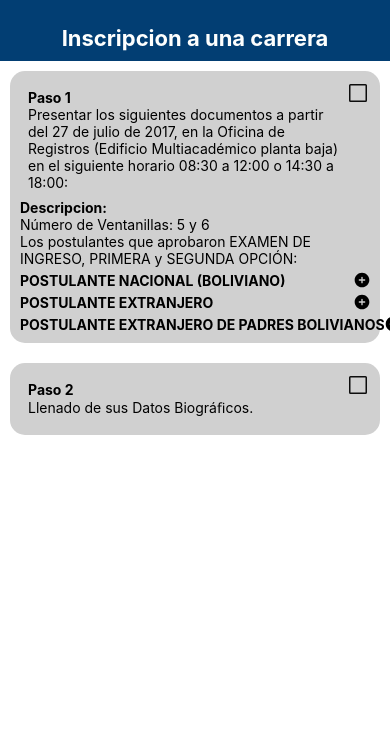
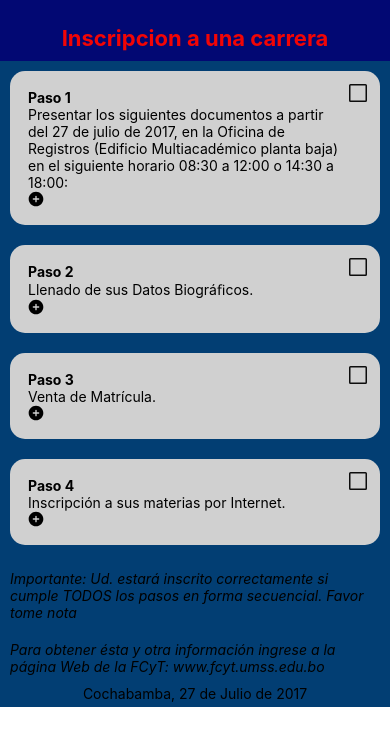
Before and after one commit to Abdiel49/tramites, a React Native app: screen / in a window 390 px wide. Shown: the top 746 px of the page. Built offline with nearby package versions, Linux system fonts and the light colour scheme.

Commit message:
implement 4 steps

```diff
--- /dev/null
+++ b/components/footer/StepFooter.js
@@ -0,0 +1,29 @@
+import React from 'react'
+import { View, Text, StyleSheet } from 'react-native'
+
+export default function StepFooter() {
+  return (
+    <View style={ styles.footerContainer }>
+      <Text style={ styles.textFooter }>Importante: Ud. estará inscrito correctamente si cumple TODOS los pasos en forma secuencial. Favor tome nota</Text>
+      <Text style={ styles.textFooter }>Para obtener ésta y otra información ingrese a la página Web de la FCyT: www.fcyt.umss.edu.bo</Text>
+      <View style={ styles.textFooterCenter } >
+        <Text>Cochabamba, 27 de Julio de 2017</Text>
+      </View>
+    </View>
+  )
+}
+
+const styles = StyleSheet.create({
+  footerContainer: {
+    marginHorizontal:5,
+    padding: 5,
+  },
+  textFooter: {
+    fontStyle:'italic',
+    marginVertical:10,
+  },
+  textFooterCenter: {
+    alignItems:'center',
+    justifyContent:'center',
+  }
+})
--- a/components/nav/Navbar.js
+++ b/components/nav/Navbar.js
@@ -12,14 +12,14 @@ export default function Navbar({title}) {
 
 const styles = StyleSheet.create({
   container:{
-    backgroundColor: colors.blue,
+    backgroundColor: colors.blue_dark,
     padding:10,
     alignItems:"center",
     justifyContent:"center",
   },
   title:{
     marginTop:15,
-    color: colors.light,
+    color: colors.primary,
     fontSize: 22,
     fontWeight: "bold",
   }
--- a/components/seemore/SeeMore.js
+++ b/components/seemore/SeeMore.js
@@ -1,12 +1,13 @@
-import React from 'react'
+import React, { useState } from 'react'
 import { Pressable } from 'react-native'
 import Minus from './svg/Minus'
 import Plus from './svg/Plus'
 
 export default function SeeMore({ value = false, onPress}) {
+  const [check, setCheck] = useState( value );
   return (
     <Pressable
-      onPress={ () => onPress() }
+      // onPress={ () => onPress() }
     >
       { value ? <Minus /> : <Plus /> }
     </Pressable>
--- a/components/steps/Step.js
+++ b/components/steps/Step.js
@@ -5,39 +5,45 @@ import Checkbox from "../checkbox/Checkbox";
 import SeeMore from "../seemore/SeeMore";
 
 export default function Step({ stepNumber }) {
-
   const [checkStep, setCheckStep] = useState(false);
+  const [stepData, setStepData] = useState(false);
 
   const [subTitle, setSubTitle] = useState({
     posBol: false,
     posExtran: false,
     posExtranBol: false,
-  })
+  });
 
-  const {posBol, posExtran, posExtranBol} = subTitle;
+  const { posBol, posExtran, posExtranBol } = subTitle;
 
-  const handleSubtitle = ( key ) => {
+  const handleSubtitle = (key) => {
     let aux = subTitle[key];
     setSubTitle({
       ...subTitle,
-      [key]: !aux
-    })
-  }
+      [key]: !aux,
+    });
+  };
 
   return (
     <View style={styles.stepContainer}>
       <View style={styles.stepNavbar}>
         <View style={styles.stepNavbar_info}>
+          <Pressable
+            onPress={()=> setStepData( !stepData )}
+          >
             <Text style={styles.stepNumber}>{stepNumber}</Text>
             <Text style={styles.stepTitle}>
               Presentar los siguientes documentos a partir del 27 de julio de
               2017, en la Oficina de Registros (Edificio Multiacadémico planta
               baja) en el siguiente horario 08:30 a 12:00 o 14:30 a 18:00:
             </Text>
+            <SeeMore value={ stepData }/>
+          </Pressable>
         </View>
 
         <Checkbox value={checkStep} onCheck={() => setCheckStep(!checkStep)} />
       </View>
+      {stepData && (
         <View>
           <Text style={styles.textBolt}>Descripcion:</Text>
           <Text>
@@ -47,75 +53,73 @@ export default function Step({ stepNumber }) {
 
           {/* subtitles */}
           <View style={styles.containerSimple}>
-          <View style= {styles.rowTitle}>
+            <View style={styles.rowTitle}>
               <Pressable
                 // onPress={() => setPosBol( !posBol )}
                 // onPress={() => setSubTitle({ ...subTitle, posBol: !subTitle.posBol})}
-              onPress={() => handleSubtitle('posBol')}
+                onPress={() => handleSubtitle("posBol")}
               >
-              <Text style={styles.textBolt}>POSTULANTE NACIONAL (BOLIVIANO)</Text>
+                <Text style={styles.textBolt}>
+                  POSTULANTE NACIONAL (BOLIVIANO)
+                </Text>
               </Pressable>
-            <SeeMore value={ posBol } />
+              <SeeMore value={posBol} />
             </View>
-          {
-            posBol && (
+            {posBol && (
               <View style={styles.containerList}>
                 <Text style={styles.testListItem}>
-                • Diploma de bachiller (Fotocopia legalizada). La legalización debe
-                  realizarse en “SEDUCA” para los diplomas emitidos por esta
-                  dirección desde el año 2009 o en “ARCHIVOS UMSS” para los diplomas
-                  emitidos por la UMSS hasta el año 2008.
+                  • Diploma de bachiller (Fotocopia legalizada). La legalización
+                  debe realizarse en “SEDUCA” para los diplomas emitidos por
+                  esta dirección desde el año 2009 o en “ARCHIVOS UMSS” para los
+                  diplomas emitidos por la UMSS hasta el año 2008.
                 </Text>
                 <Text>
-                • En caso de no tener Diploma de Bachiller: (Libreta de 6to. de
-                  secundaria, fotocopia legalizada en la Oficina de Archivos de la
-                  UMSS o comprobante que indique el trámite en proceso, solo para
-                  los bachilleres del 2016).
+                  • En caso de no tener Diploma de Bachiller: (Libreta de 6to.
+                  de secundaria, fotocopia legalizada en la Oficina de Archivos
+                  de la UMSS o comprobante que indique el trámite en proceso,
+                  solo para los bachilleres del 2016).
                 </Text>
                 <Text style={styles.testListItem}>
-                • Fotocopia nítida legalizada de la cédula de Identidad anverso y
-                  reverso (legalizar en la Oﬁcina de Archivos, previa compra de
-                  timbres en Caja de la UMSS).
+                  • Fotocopia nítida legalizada de la cédula de Identidad
+                  anverso y reverso (legalizar en la Oﬁcina de Archivos, previa
+                  compra de timbres en Caja de la UMSS).
                 </Text>
                 <Text style={styles.testListItem}>
                   • Fotocopia nítida legalizada del Certiﬁcado de Nacimiento
-                  (legalizar en la Oﬁcina de Archivos, previa compra de timbres en
-                  Caja de la UMSS).
+                  (legalizar en la Oﬁcina de Archivos, previa compra de timbres
+                  en Caja de la UMSS).
                 </Text>
                 <Text style={styles.testListItem}>
-                • Dos (2) fotografías 4 x 5 fondo azul o rojo, para apertura de
-                  kardex Académico.
+                  • Dos (2) fotografías 4 x 5 fondo azul o rojo, para apertura
+                  de kardex Académico.
                 </Text>
                 {/* va depues de la lista */}
                 <Text>
-                Todo lo anterior en sobre manila tamaño oﬁcio rotulado (apellido
-                  paterno, materno, nombres, carrera y gestión) en caso de cambiarse
-                  de carrera debe informar al funcionario de registros en forma
-                  verbal y rotular el sobre con el cambio mencionado.
+                  Todo lo anterior en sobre manila tamaño oﬁcio rotulado
+                  (apellido paterno, materno, nombres, carrera y gestión) en
+                  caso de cambiarse de carrera debe informar al funcionario de
+                  registros en forma verbal y rotular el sobre con el cambio
+                  mencionado.
                 </Text>
               </View>
-            )
-          }
+            )}
           </View>
 
           <View style={styles.containerSimple}>
-          <View style={ styles.rowTitle }>
-            <Pressable
-              onPress={()=> handleSubtitle( 'posExtran') }
-            >
+            <View style={styles.rowTitle}>
+              <Pressable onPress={() => handleSubtitle("posExtran")}>
                 <Text style={styles.textBolt}>POSTULANTE EXTRANJERO</Text>
               </Pressable>
-            <SeeMore value={ posExtran }/>
+              <SeeMore value={posExtran} />
             </View>
             {/* text subtitle info */}
-          {
-            posExtran && (
+            {posExtran && (
               <View>
                 <Text>
                   Todos los siguientes documentos deben ser legalizados por el
-                  Consulado Boliviano en el país de origen del estudiante extranjero.
-                  Además legalizados por la Cancillería o Ministerio de relaciones
-                  exte- riores de Bolivia.
+                  Consulado Boliviano en el país de origen del estudiante
+                  extranjero. Además legalizados por la Cancillería o Ministerio
+                  de relaciones exte- riores de Bolivia.
                 </Text>
                 {/* list info */}
                 <View style={styles.containerList}>
@@ -133,59 +137,63 @@ export default function Step({ stepNumber }) {
                     • Pasaporte con visa consular de estudiante.
                   </Text>
                   <Text style={styles.testListItem}>
-                    • Dos (2) fotografías 4 x 5 fondo azul o rojo, para apertura de
-                    kardex Académico.
+                    • Dos (2) fotografías 4 x 5 fondo azul o rojo, para apertura
+                    de kardex Académico.
                   </Text>
                 </View>
               </View>
-            )
-          }
+            )}
           </View>
 
           <View style={styles.containerSimple}>
-          <View style={ styles.rowTitle }>
-            <View styles={ styles.rowTitleText } >
-              <Pressable
-                onPress={()=> handleSubtitle('posExtranBol')}
-              >
-                <Text style={styles.textBolt}>POSTULANTE EXTRANJERO DE PADRES BOLIVIANOS</Text>
+            <View style={styles.rowTitle}>
+              <View styles={styles.rowTitleText}>
+                <Pressable onPress={() => handleSubtitle("posExtranBol")}>
+                  <Text style={styles.textBolt}>
+                    POSTULANTE EXTRANJERO DE PADRES BOLIVIANOS
+                  </Text>
                 </Pressable>
               </View>
               <SeeMore value={posExtranBol} />
             </View>
             {/* text subtitle info */}
-          {
-            posExtranBol && (
+            {posExtranBol && (
               <View>
                 <Text>
-                Todos los estudiantes que no hayan realizado el trámite de Nacionalización boliviana, deben presentar los siguientes documentos:
+                  Todos los estudiantes que no hayan realizado el trámite de
+                  Nacionalización boliviana, deben presentar los siguientes
+                  documentos:
                 </Text>
                 {/* list info */}
                 <View style={styles.containerList}>
                   <Text style={styles.testListItem}>
-                • Diploma de bachiller legalizado por el Consulado y Cancillería.
+                    • Diploma de bachiller legalizado por el Consulado y
+                    Cancillería.
                   </Text>
                   <Text>
-                    • Certiﬁcado de Nacimiento legalizado por el Consulado y Cancillería.
+                    • Certiﬁcado de Nacimiento legalizado por el Consulado y
+                    Cancillería.
                   </Text>
                   <Text style={styles.testListItem}>
-                    • Cedula de Identidad original, y fotocopia de la Cedula de identidad del Papá y/o mamá, si son bolivianos.
+                    • Cedula de Identidad original, y fotocopia de la Cedula de
+                    identidad del Papá y/o mamá, si son bolivianos.
                   </Text>
                   <Text style={styles.testListItem}>
-                    • Dos (2) fotografías 4 x 5 fondo azul o rojo, para apertura de kardex Académico. Todo lo anterior en sobre manila tamaño oﬁcio sin rotular.
+                    • Dos (2) fotografías 4 x 5 fondo azul o rojo, para apertura
+                    de kardex Académico. Todo lo anterior en sobre manila tamaño
+                    oﬁcio sin rotular.
                   </Text>
                   {/* information italic - frase o comentario final */}
-                  <Text style={ styles.textItalic }>
-                  Si la presentación de documentos es satisfactoria se le proporcionará al estudiante su Código SIS.
+                  <Text style={styles.textItalic}>
+                    Si la presentación de documentos es satisfactoria se le
+                    proporcionará al estudiante su Código SIS.
                   </Text>
-
                 </View>
               </View>
-            )
-          }
+            )}
           </View>
-
         </View>
+      )}
     </View>
   );
 }
@@ -234,18 +242,18 @@ const styles = StyleSheet.create({
     marginVertical: 5,
   },
   textItalic: {
-    fontStyle: 'italic'
+    fontStyle: "italic",
   },
-  rowTitle:{
-    flexDirection:'row',
-    justifyContent:'space-between'
+  rowTitle: {
+    flexDirection: "row",
+    justifyContent: "space-between",
   },
-  rowTitleText:{
+  rowTitleText: {
     alignContent: "center",
     display: "flex",
     flex: 1,
     flexGrow: 1,
     margin: 5,
     padding: 3,
-  }
+  },
 });
--- a/components/steps/Step2.js
+++ b/components/steps/Step2.js
@@ -2,6 +2,7 @@ import React, { useState } from 'react'
 import { View, Text, StyleSheet, Pressable } from 'react-native'
 import { colors } from '../../styles/colors';
 import Checkbox from '../checkbox/Checkbox';
+import SeeMore from '../seemore/SeeMore';
 
 export default function Step2({ stepNumber }) {
 
@@ -19,6 +20,7 @@ export default function Step2({ stepNumber }) {
             <Text style={styles.stepTitle}>
               Llenado de sus Datos Biográﬁcos.
             </Text>
+            <SeeMore value={ stepData }/>
           </Pressable>
         </View>
         <Checkbox value={checkStep} onCheck={() => setCheckStep(!checkStep)} />
--- a/components/steps/Step3.js
+++ b/components/steps/Step3.js
@@ -0,0 +1,139 @@
+import React, { useState } from "react";
+import { View, Text, StyleSheet, Pressable } from "react-native";
+import { colors } from "../../styles/colors";
+import Checkbox from "../checkbox/Checkbox";
+import SeeMore from "../seemore/SeeMore";
+
+export default function Step3({ stepNumber }) {
+  const [checkStep, setCheckStep] = useState(false);
+  const [stepData, setStepData] = useState(false);
+  const [listMat, setListMat] = useState(false);
+  return (
+    <View style={styles.stepContainer}>
+      <View style={styles.stepNavbar}>
+        <View style={styles.stepNavbar_info}>
+          <Pressable onPress={() => setStepData(!stepData)}>
+            <Text style={styles.stepNumber}>{stepNumber}</Text>
+            <Text style={styles.stepTitle}>Venta de Matrícula.</Text>
+            <SeeMore value={ stepData }/>
+          </Pressable>
+        </View>
+        <Checkbox value={checkStep} onCheck={() => setCheckStep(!checkStep)} />
+      </View>
+      {stepData && (
+        <View>
+          <View>
+            <Text style={styles.textBolt}>Descripcion:</Text>
+            {/* <Text>
+            La matrícula es válida para la gestión 2 / 2017
+            </Text> */}
+          </View>
+          {/* subtitles */}
+
+          <View style={styles.containerSimple}>
+            <View style={styles.rowTitle}>
+              <Pressable
+                // onPress={() => setPosBol( !posBol )}
+                // onPress={() => setSubTitle({ ...subTitle, posBol: !subTitle.posBol})}
+                onPress={() => setListMat(!listMat)}
+              >
+                <Text style={styles.textBolt}>
+                  La matrícula es válida para la gestión 2 / 2017
+                </Text>
+              </Pressable>
+              <SeeMore value={listMat} />
+            </View>
+            {listMat && (
+              <View style={styles.containerList}>
+                <Text style={styles.testListItem}>
+                  • Días de venta del aporte: Según Cronograma Gestión 2-2017.
+                  Fechas: Se publicará estos días en la página de la facultad.
+                  http://www.fcyt.umss.edu.bo
+                </Text>
+                <Text>
+                  • Horario de atención: Continúo de 8:30 a.m. a 15:30 p.m.
+                  Cajas de la Facultad
+                </Text>
+
+                {/* va depues de la lista */}
+                <Text style={styles.finalTextList}>
+                  Nota: La compra del Aporte Estudiantil es estrictamente
+                  personal. No pierda el recibo de caja, porque contiene sus 5
+                  códigos de acceso (PINs), imprescindibles para la inscripción.
+                  Este recibo NO es un comprobante de Inscripción, solamente le
+                  habilita para Inscribirse, la decisión de hacerlo o no depende
+                  del estudiante (no se aceptarán reclamos posteriores por
+                  olvido de inscripción, inscripción por terceras personas o
+                  inscripción mal realizada).
+                </Text>
+              </View>
+            )}
+          </View>
+        </View>
+      )}
+    </View>
+  );
+}
+
+const styles = StyleSheet.create({
+  stepContainer: {
+    backgroundColor: colors.grey,
+    borderRadius: 15,
+    margin: 10,
+    padding: 10,
+  },
+  stepNavbar: {
+    display: "flex",
+    flexDirection: "row",
+    flexGrow: 1,
+    alignContent: "center",
+  },
+  stepNavbar_info: {
+    display: "flex",
+    flex: 1,
+    margin: 5,
+    padding: 3,
+  },
+  stepNumber: {
+    fontWeight: "bold",
+  },
+  stepTitle: {
+    // flex:1,
+    // flexWrap:'wrap',
+    // flexShrink: 1,
+  },
+  stepName: {},
+  stepDataContainer: {},
+  textBolt: {
+    fontWeight: "bold",
+  },
+  containerSimple: {
+    marginTop: 5,
+  },
+  containerList: {
+    display: "flex",
+    flex: 1,
+    marginLeft: 5,
+  },
+  testListItem: {
+    marginVertical: 5,
+  },
+  textItalic: {
+    fontStyle: "italic",
+  },
+  rowTitle: {
+    flexDirection: "row",
+    justifyContent: "space-between",
+  },
+  rowTitleText: {
+    alignContent: "center",
+    display: "flex",
+    flex: 1,
+    flexGrow: 1,
+    margin: 5,
+    padding: 3,
+  },
+  finalTextList: {
+    marginTop: 10,
+  },
+});
--- a/components/steps/Step4.js
+++ b/components/steps/Step4.js
@@ -0,0 +1,119 @@
+import React, { useState } from 'react'
+import { View, Text, StyleSheet, Pressable } from 'react-native'
+import { colors } from '../../styles/colors';
+import Checkbox from '../checkbox/Checkbox';
+import SeeMore from '../seemore/SeeMore';
+
+export default function Step4({ stepNumber }) {
+
+  const [checkStep, setCheckStep] = useState(false);
+  const [stepData, setStepData] = useState(false);
+  const [listMat, setListMat] = useState(false);
+
+  return (
+    <View style={styles.stepContainer}>
+      <View style={styles.stepNavbar}>
+        <View style={styles.stepNavbar_info}>
+          <Pressable onPress={() => setStepData(!stepData)}>
+            <Text style={styles.stepNumber}>{stepNumber}</Text>
+            <Text style={styles.stepTitle}>Inscripción a sus materias por Internet.</Text>
+            <SeeMore value={ stepData }/>
+          </Pressable>
+        </View>
+        <Checkbox value={checkStep} onCheck={() => setCheckStep(!checkStep)} />
+      </View>
+      {stepData && (
+        <View>
+          <View>
+            <Text style={styles.textBolt}>Descripcion:</Text>
+            <Text>
+            Página Web habilitada para las inscripciones por Internet: http://websis.umss.edu.bo (de 09:30 a 24:00.)
+            </Text>
+          </View>
+
+          <View style={ styles.textSection }>
+            <Text style={ styles.textBolt }>Días de inscripción: Según cronograma gestión 2-2017.</Text>
+          </View>
+
+          <View style={ styles.textSection }>
+            <Text >Fechas: Se publicará estos días en la página de la facultad. http://www.fcyt.umss.edu.bo</Text>
+          </View>
+
+          <View style={ styles.textSection }>
+            <Text >(Se recomienda a todos los estudiantes realizar su inscripción desde equipos conectados a la red universitaria dentro de la misma universidad)</Text>
+          </View>
+
+          <View style={ styles.textSection }>
+            <Text>Las inscripciones se realizan por Internet en las fechas según cronograma. Esta forma de inscripción le ofrece al estudiante la opción de elegir sus materias, grupos y docentes. Los horarios por Carrera para la gestión 2-2017 están publicados en la página web de la facultad: http://www.fcyt.umss.edu.bo/horarios</Text>
+          </View>
+        </View>
+      )}
+    </View>
+  )
+}
+
+const styles = StyleSheet.create({
+  stepContainer: {
+    backgroundColor: colors.grey,
+    borderRadius: 15,
+    margin: 10,
+    padding: 10,
+  },
+  stepNavbar: {
+    display: "flex",
+    flexDirection: "row",
+    flexGrow: 1,
+    alignContent: "center",
+  },
+  stepNavbar_info: {
+    display: "flex",
+    flex: 1,
+    margin: 5,
+    padding: 3,
+  },
+  stepNumber: {
+    fontWeight: "bold",
+  },
+  stepTitle: {
+    // flex:1,
+    // flexWrap:'wrap',
+    // flexShrink: 1,
+  },
+  stepName: {},
+  stepDataContainer: {},
+  textBolt: {
+    fontWeight: "bold",
+  },
+  containerSimple: {
+    marginTop: 5,
+  },
+  containerList: {
+    display: "flex",
+    flex: 1,
+    marginLeft: 5,
+  },
+  testListItem: {
+    marginVertical: 5,
+  },
+  textItalic: {
+    fontStyle: "italic",
+  },
+  rowTitle: {
+    flexDirection: "row",
+    justifyContent: "space-between",
+  },
+  rowTitleText: {
+    alignContent: "center",
+    display: "flex",
+    flex: 1,
+    flexGrow: 1,
+    margin: 5,
+    padding: 3,
+  },
+  finalTextList: {
+    marginTop: 10,
+  },
+  textSection: {
+    marginVertical: 10,
+  },
+});
--- a/screens/procedure/Procedure.js
+++ b/screens/procedure/Procedure.js
@@ -1,8 +1,11 @@
 import React from "react";
 import { View, Text, StyleSheet, SafeAreaView, ScrollView } from "react-native";
+import StepFooter from "../../components/footer/StepFooter";
 import Navbar from "../../components/nav/Navbar";
 import Step from "../../components/steps/Step";
 import Step2 from "../../components/steps/Step2";
+import Step3 from "../../components/steps/Step3";
+import Step4 from "../../components/steps/Step4";
 import { colors } from "../../styles/colors";
 
 export default function Procedure() {
@@ -13,6 +16,9 @@ export default function Procedure() {
         <ScrollView style={styles.scrollView}>
           <Step stepNumber="Paso 1" />
           <Step2 stepNumber="Paso 2" />
+          <Step3 stepNumber="Paso 3" />
+          <Step4 stepNumber="Paso 4" />
+          <StepFooter/>
         </ScrollView>
       </SafeAreaView>
     </View>
@@ -21,7 +27,7 @@ export default function Procedure() {
 
 const styles = StyleSheet.create({
   container: {
-    // backgroundColor: colors.secondary
+    backgroundColor: colors.blue,
   },
   scrollView:{
 
```
Lines whose indentation alone changed are shown as unchanged.
